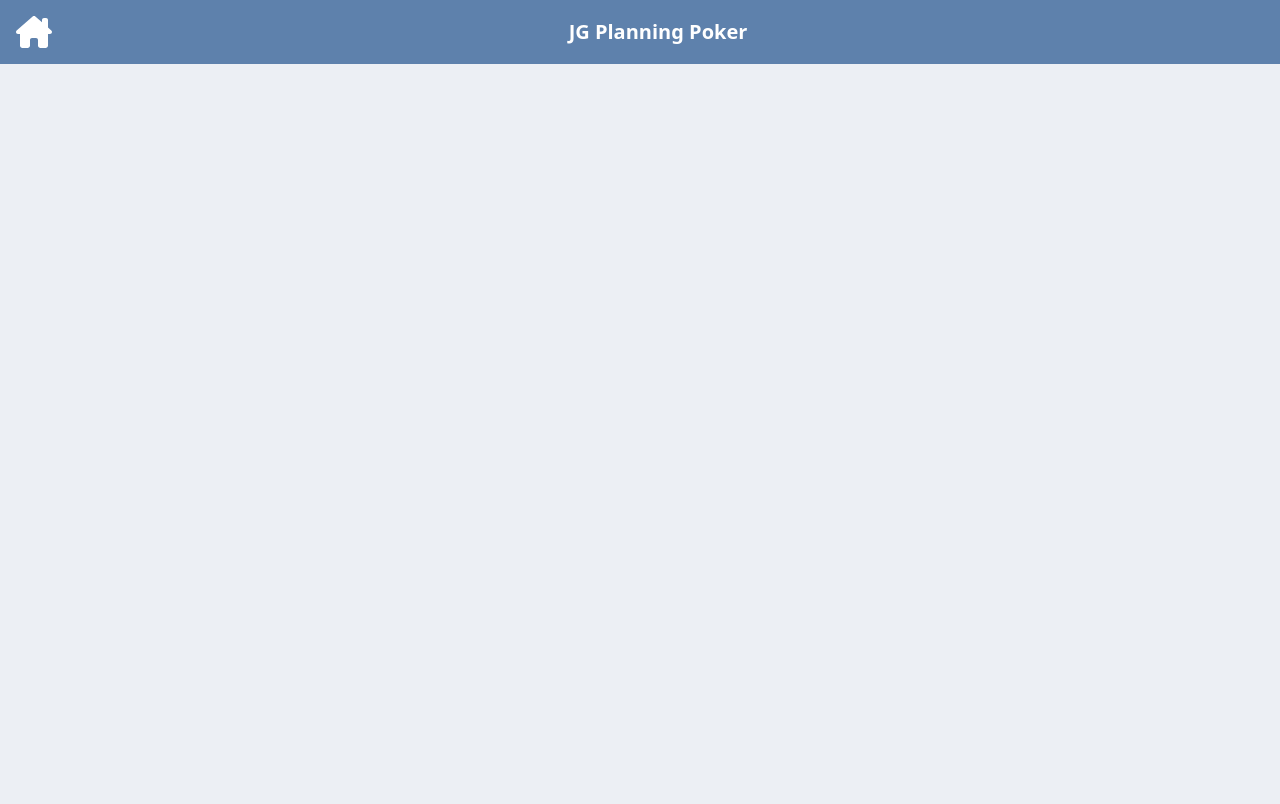
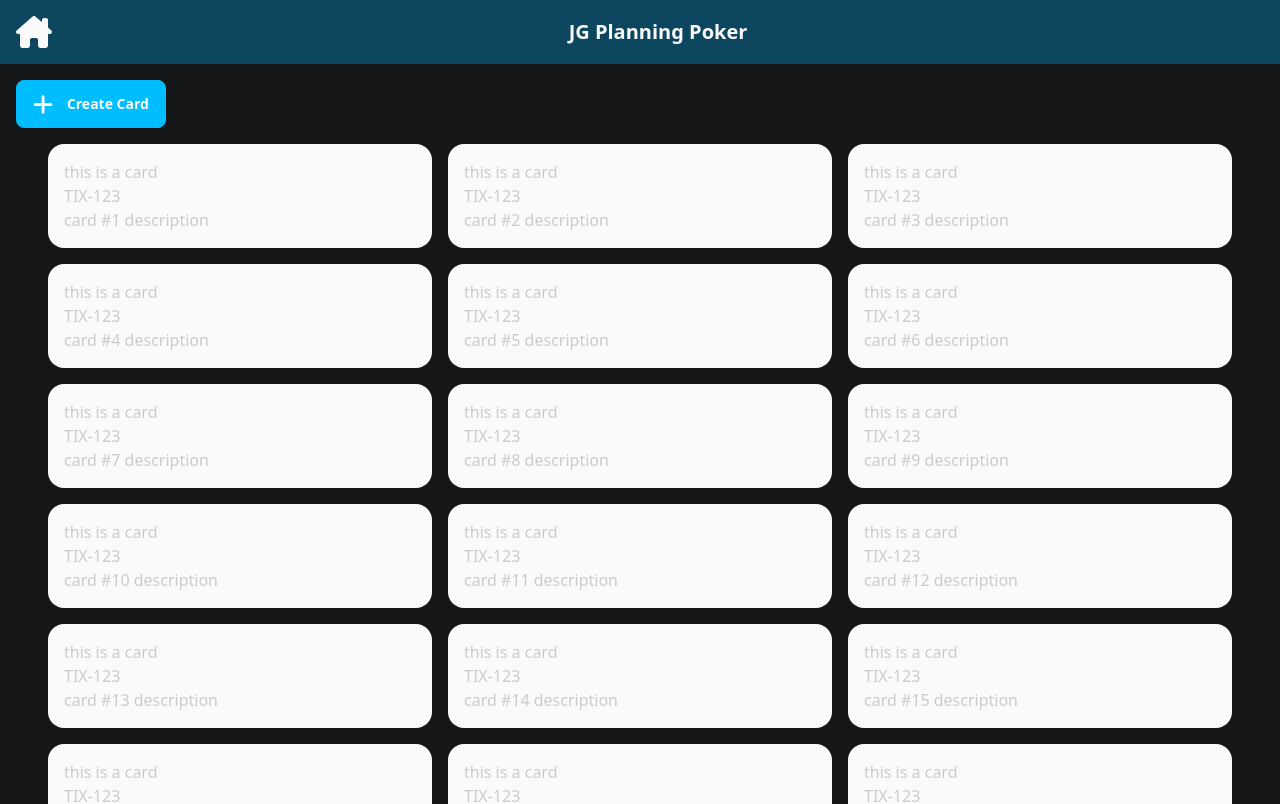
Before and after one commit to emgore-jg/JGpokerUI, a React (Vite) app: page / in a window 1280 px wide. Shown: the top 804 px of the page. Built offline with nearby package versions, Linux system fonts and the light colour scheme.

Commit message:
added jg theme and created basic card component

```diff
--- a/index.html
+++ b/index.html
@@ -1,5 +1,5 @@
 <!doctype html>
-<html lang="en" data-theme="nord">
+<html lang="en" data-theme="jahnelgroup">
   <head>
     <meta charset="UTF-8" />
     <meta name="viewport" content="width=device-width, initial-scale=1.0" />
--- /dev/null
+++ b/src/assets/plus.tsx
@@ -0,0 +1,16 @@
+interface SvgProps extends React.SVGProps<SVGSVGElement> {}
+
+const PlusIcon = ({ ...props }: SvgProps) => {
+  return (
+    <svg
+      xmlns="http://www.w3.org/2000/svg"
+      viewBox="0 0 576 512"
+      //   Allows use of standard <svg/> props
+      {...props}
+    >
+      <path d="M256 80c0-17.7-14.3-32-32-32s-32 14.3-32 32V224H48c-17.7 0-32 14.3-32 32s14.3 32 32 32H192V432c0 17.7 14.3 32 32 32s32-14.3 32-32V288H400c17.7 0 32-14.3 32-32s-14.3-32-32-32H256V80z" />{" "}
+    </svg>
+  );
+};
+
+export default PlusIcon;
--- /dev/null
+++ b/src/components/Card.tsx
@@ -0,0 +1,16 @@
+import { ReactNode } from "react";
+
+interface props {
+  children?: ReactNode;
+}
+
+function Card({ children }: props) {
+  return (
+    <div className="card h-fit w-96 bg-neutral p-4">
+      <h1>this is a card</h1>
+      <h2 className="text-italic">TIX-123</h2>
+      {children}
+    </div>
+  );
+}
+export default Card;
--- a/src/screens/AppHeader.tsx
+++ b/src/screens/AppHeader.tsx
@@ -2,9 +2,9 @@ import HouseIcon from "../assets/house";
 
 function AppHeader() {
   return (
-    <div className="flex h-16 items-center bg-primary p-4">
-      <HouseIcon className="h-full fill-white" />
-      <h1 className="mx-auto text-xl font-bold text-white">
+    <div className="sticky top-0 z-10 flex h-16 items-center bg-accent p-4">
+      <HouseIcon className="h-full fill-neutral" />
+      <h1 className="mx-auto text-xl font-bold text-neutral">
         JG Planning Poker
       </h1>
     </div>
--- a/src/screens/HomePage.tsx
+++ b/src/screens/HomePage.tsx
@@ -1,5 +1,22 @@
+import PlusIcon from "../assets/plus";
+import Card from "../components/Card";
+
 function AppHeader() {
-  return <div className="flex-1"></div>;
+  var n = 100;
+  const cards = [];
+
+  for (let i = 0; i < n; i++) {
+    cards.push(<Card key={i}>card #{i + 1} description</Card>);
+  }
+
+  return (
+    <div className=" flex flex-col gap-4 p-4">
+      <button className="btn btn-primary w-fit fill-neutral text-neutral">
+        <PlusIcon className="h-1/2" /> Create Card
+      </button>
+      <div className="flex flex-wrap justify-center gap-4">{cards}</div>
+    </div>
+  );
 }
 
 export default AppHeader;
--- a/tailwind.config.js
+++ b/tailwind.config.js
@@ -6,6 +6,19 @@ export default {
   },
   plugins: [require("daisyui")],
   daisyui: {
-    themes: ["light", "dark", "nord"],
+    themes: [
+      {
+        jahnelgroup: {
+          primary: "#00bdff",
+          secondary: "#0089d0",
+          accent: "#0c465f",
+          neutral: "#fafafa",
+          "base-100": "#161719",
+        },
+      },
+      "light",
+      "dark",
+      "nord",
+    ],
   },
 };
```
